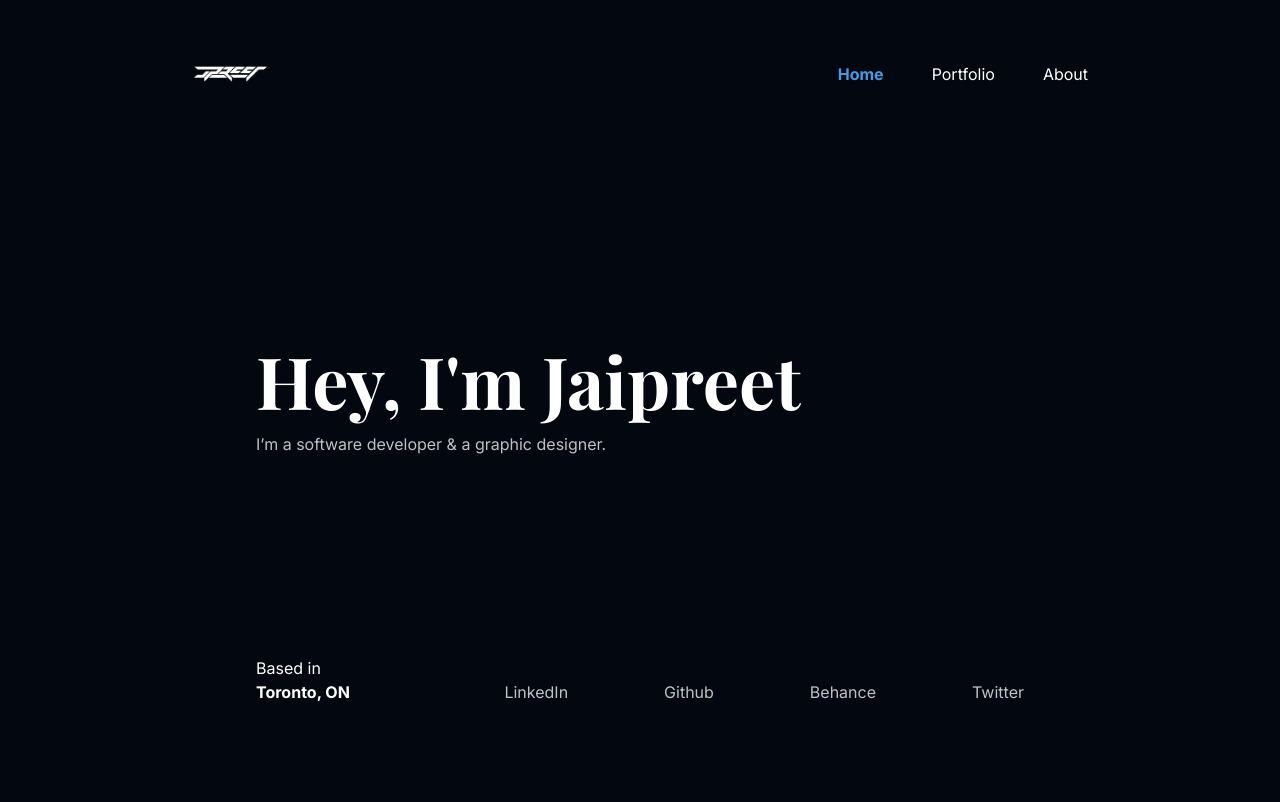
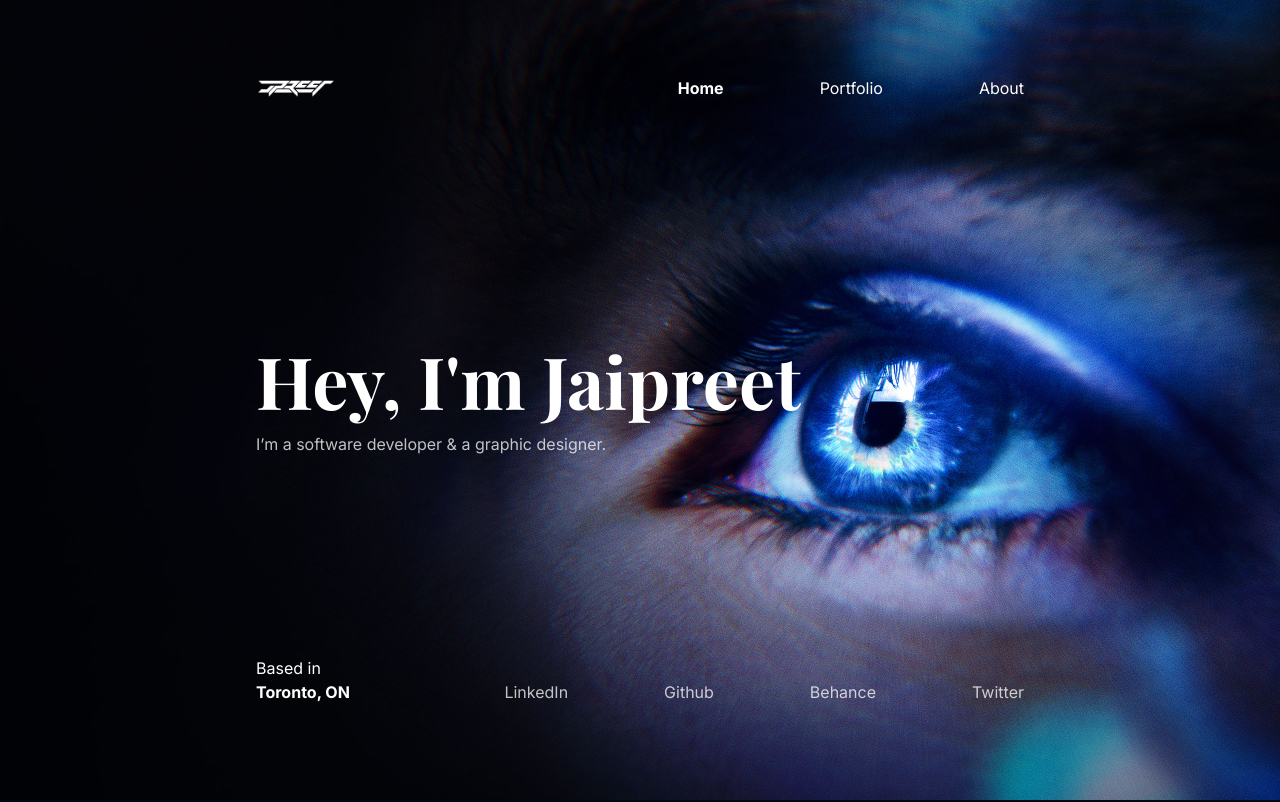
Before and after one commit to Jpreet927/jaipreet.ca, a Next.js app: page / in a window 1280 px wide. Shown: the top 802 px of the page. Built offline with nearby package versions, Linux system fonts and the light colour scheme; a web font is replaced by a local one.

Commit message:
:zap: navbar style updates

```diff
--- a/app/globals.css
+++ b/app/globals.css
@@ -9,9 +9,24 @@
     --background: #03070f;
     --text-primary: #ffffff;
     --text-blue: #409dea;
+    box-sizing: border-box;
+    padding: 0;
+    margin: 0;
 }
 
 body {
     background-color: var(--background);
     color: var(--text-primary);
+    font-family: var(--font-inter);
+    max-width: 100%;
+    overflow-x: hidden;
 }
+
+p,
+a {
+    font-size: 1rem;
+}
+
+::selection {
+    background: #409dea;
+}
--- a/components/navbar.tsx
+++ b/components/navbar.tsx
@@ -4,7 +4,7 @@ import React, { useState } from "react";
 import { usePathname } from "next/navigation";
 import Link from "next/link";
 import Image from "next/image";
-import logo from "@/app/assets/images/logos/JpreetLogo.png";
+import logo from "@/assets/logos/JpreetLogo.png";
 import NavDropDown from "./navdropdown";
 
 const Navbar = () => {
@@ -12,16 +12,22 @@ const Navbar = () => {
     const [dropdownVisible, setDropDownVisible] = useState(false);
 
     return (
-        <div className="fixed w-full">
-            <nav className="flex justify-between items-center py-12 px-48">
-                <Image src={logo} alt="Jpreet Logo" width={77} />
-                <ul className="flex gap-12">
+        <div className="fixed top-0 left-0 w-screen">
+            <nav className="flex justify-between items-center py-12 px-64 flex-shrink-0">
+                <div className="relative w-[80px] h-[80px] shrink-0">
+                    <Image
+                        src={logo}
+                        alt="Jpreet Logo"
+                        className="flex-shrink-0"
+                        fill={true}
+                        objectFit="contain"
+                    />
+                </div>
+                <ul className="flex gap-24">
                     <li>
                         <Link
                             href="/"
-                            className={
-                                path === "/" ? "text-text-blue font-bold" : ""
-                            }
+                            className={path === "/" ? "font-bold" : ""}
                         >
                             Home
                         </Link>
@@ -37,11 +43,7 @@ const Navbar = () => {
                     <li>
                         <Link
                             href="/about"
-                            className={
-                                path === "/about"
-                                    ? "text-text-blue font-bold"
-                                    : ""
-                            }
+                            className={path === "/about" ? "font-bold" : ""}
                         >
                             About
                         </Link>
--- a/components/navdropdown.tsx
+++ b/components/navdropdown.tsx
@@ -18,9 +18,7 @@ const NavDropDown = () => {
                     <Link
                         href="/portfolio/development"
                         className={
-                            path === "/portfolio/development"
-                                ? "text-text-blue font-bold"
-                                : ""
+                            path === "/portfolio/development" ? "font-bold" : ""
                         }
                     >
                         Development
@@ -30,9 +28,7 @@ const NavDropDown = () => {
                     <Link
                         href="/portfolio/design"
                         className={
-                            path === "/portfolio/design"
-                                ? "text-text-blue font-bold"
-                                : ""
+                            path === "/portfolio/design" ? "font-bold" : ""
                         }
                     >
                         Design
@@ -42,9 +38,7 @@ const NavDropDown = () => {
                     <Link
                         href="/portfolio/photography"
                         className={
-                            path === "/portfolio/photography"
-                                ? "text-text-blue font-bold"
-                                : ""
+                            path === "/portfolio/photography" ? "font-bold" : ""
                         }
                     >
                         Photography
--- a/tailwind.config.js
+++ b/tailwind.config.js
@@ -11,6 +11,9 @@ module.exports = {
                 "text-primary": "var(--text-primary)",
                 "text-blue": "var(--text-blue)",
             },
+            backgroundImage: {
+                "hero-image": "url('../assets/images/Jaipreet-Hero-Image.jpg')",
+            },
             // backgroundImage: {
             //     "gradient-radial": "radial-gradient(var(--tw-gradient-stops))",
             //     "gradient-conic":
```
Also changed, not shown: app/assets/images/logos/JpreetLogo.png (deleted).
